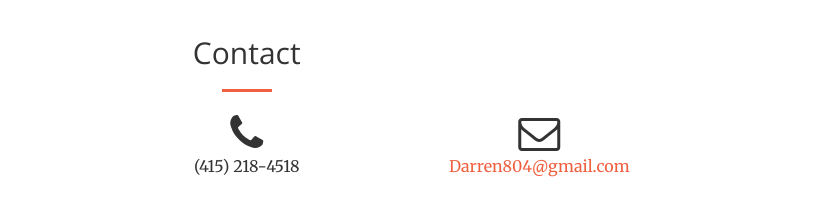
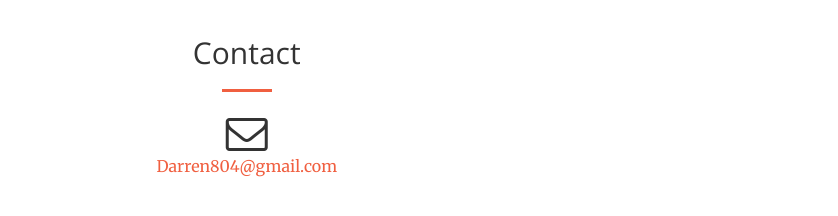
Before and after one commit to DL804/portfolio, a website: page index.html in a window 1280 px wide. Shown: the part 2254-2470 px from the top of the page, 442-1280 px from the left. Drawn offline with nearby package versions, Linux system fonts and the light colour scheme.

Commit message:
remove number

```diff
--- a/index.html
+++ b/index.html
@@ -208,10 +208,10 @@
                     <i class="fa fa-linkedin fa-3x sr-contact"></i>
                     <p><a href="https://www.linkedin.com/in/darrenclee">Darren Lee</p></a>
                 </div>
-                <div class="col-lg-3 text-center">
+<!--                 <div class="col-lg-3 text-center">
                     <i class="fa fa-phone fa-3x sr-contact"></i>
                     <p>(415) 218-4518</p>
-                </div>
+                </div> -->
                 <div class="col-lg-3 text-center">
                     <i class="fa fa-envelope-o fa-3x sr-contact"></i>
                     <p><a href="mailto:darren804@gmail.com">Darren804@gmail.com</a></p>
```
